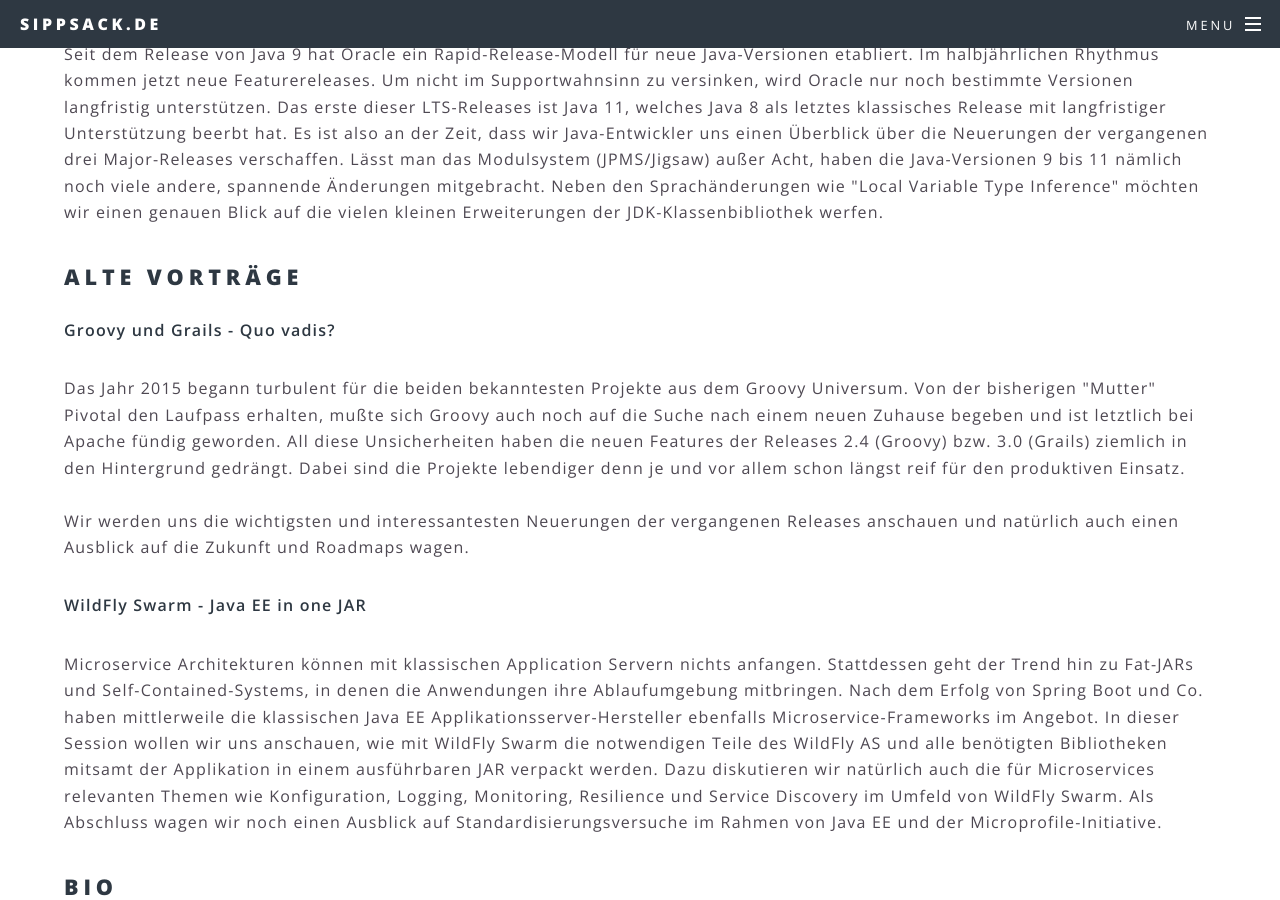
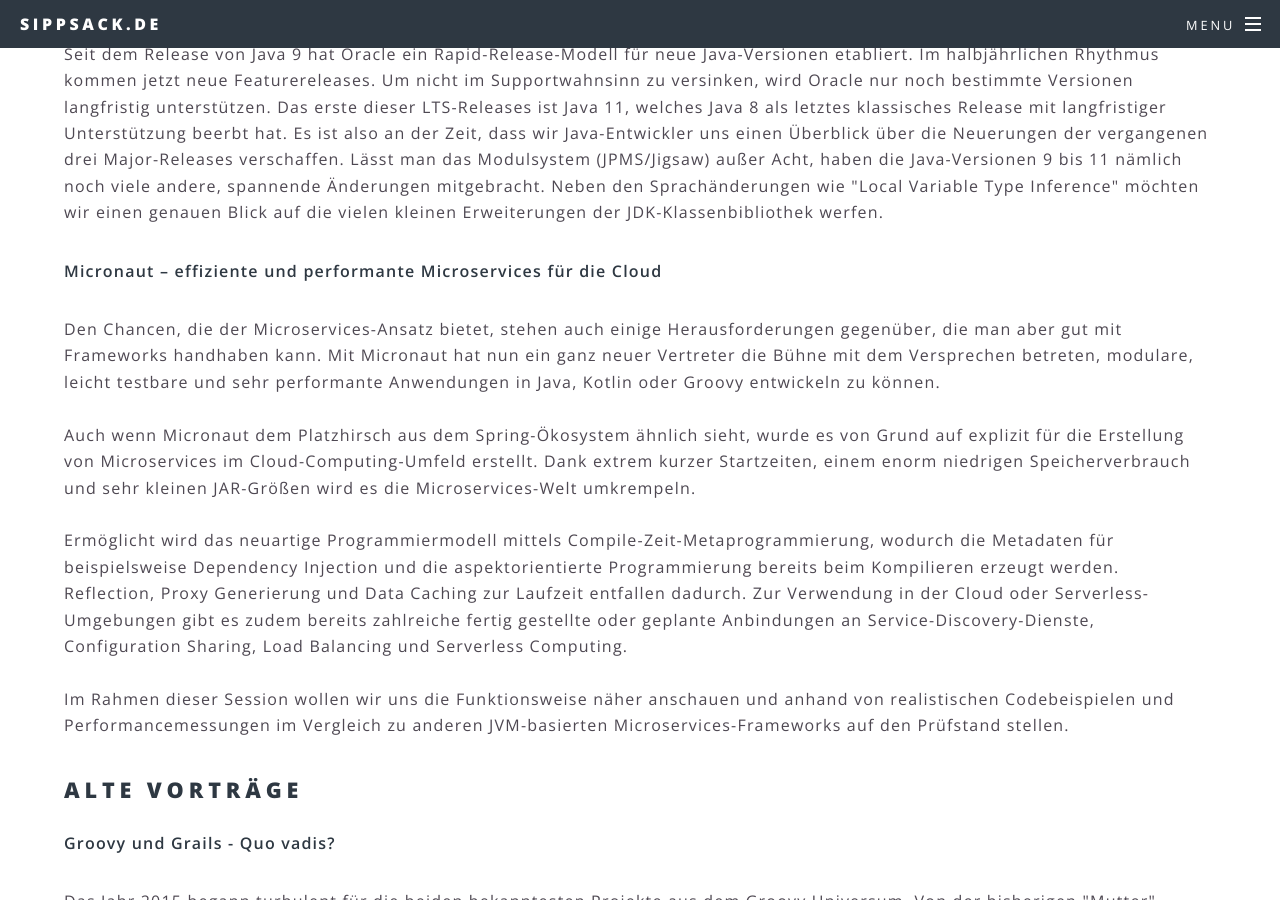
Before and after one commit to sippsack/sippsack.github.io, a Jekyll site: the page built from portfolio.md, in a window 1280 px wide and 900 px high, scrolled down 3831 px. Built offline with Jekyll 4.4.1, drawn with Linux system fonts in a browser that asks for light colours.

```diff
--- a/_data/portfolio.yaml
+++ b/_data/portfolio.yaml
@@ -91,6 +91,14 @@ talks:
       Anhand eines Real-World-Szenarios machen wir uns mit den fehlenden Puzzlestücken der funktionalen Programmierung vertraut. Dabei geht es um Value Types, Pattern Matching, praktische Anwendung von Monaden (Optional, Try, Either, Validierung), Bedarfsauswertung, partielle Funktionsaufrufe, Currying, Funktionskomposition, persistente Datenstrukturen, Seiteneffektfreiheit, referentielle Transparenz und einiges mehr. Wir diskutieren Lösungsansätze in Java und werfen vor allem einen Blick auf nützliche Bibliotheken wie Immutables und Vavr. Denn erst dadurch macht funktionale Programmierung auch in Java wirklich Spass.
     "Java 9 ist tot, lang lebe Java 11 (Co-Sprecher: Steffen Schäfer, Orientation in Objects GmbH)": |
       Seit dem Release von Java 9 hat Oracle ein Rapid-Release-Modell für neue Java-Versionen etabliert. Im halbjährlichen Rhythmus kommen jetzt neue Featurereleases. Um nicht im Supportwahnsinn zu versinken, wird Oracle nur noch bestimmte Versionen langfristig unterstützen. Das erste dieser LTS-Releases ist Java 11, welches Java 8 als letztes klassisches Release mit langfristiger Unterstützung beerbt hat. Es ist also an der Zeit, dass wir Java-Entwickler uns einen Überblick über die Neuerungen der vergangenen drei Major-Releases verschaffen. Lässt man das Modulsystem (JPMS/Jigsaw) außer Acht, haben die Java-Versionen 9 bis 11 nämlich noch viele andere, spannende Änderungen mitgebracht. Neben den Sprachänderungen wie "Local Variable Type Inference" möchten wir einen genauen Blick auf die vielen kleinen Erweiterungen der JDK-Klassenbibliothek werfen.
+    "Micronaut – effiziente und performante Microservices für die Cloud": |
+      Den Chancen, die der Microservices-Ansatz bietet, stehen auch einige Herausforderungen gegenüber, die man aber gut mit Frameworks handhaben kann. Mit Micronaut hat nun ein ganz neuer Vertreter die Bühne mit dem Versprechen betreten, modulare, leicht testbare und sehr performante Anwendungen in Java, Kotlin oder Groovy entwickeln zu können.
+      <br/><br/>
+      Auch wenn Micronaut dem Platzhirsch aus dem Spring-Ökosystem ähnlich sieht, wurde es von Grund auf explizit für die Erstellung von Microservices im Cloud-Computing-Umfeld erstellt. Dank extrem kurzer Startzeiten, einem enorm niedrigen Speicherverbrauch und sehr kleinen JAR-Größen wird es die Microservices-Welt umkrempeln.
+      <br/><br/>
+      Ermöglicht wird das neuartige Programmiermodell mittels Compile-Zeit-Metaprogrammierung, wodurch die Metadaten für beispielsweise Dependency Injection und die aspektorientierte Programmierung bereits beim Kompilieren erzeugt werden. Reflection, Proxy Generierung und Data Caching zur Laufzeit entfallen dadurch. Zur Verwendung in der Cloud oder Serverless-Umgebungen gibt es zudem bereits zahlreiche fertig gestellte oder geplante Anbindungen an Service-Discovery-Dienste, Configuration Sharing, Load Balancing und Serverless Computing.
+      <br/><br/>
+      Im Rahmen dieser Session wollen wir uns die Funktionsweise näher anschauen und anhand von realistischen Codebeispielen und Performancemessungen im Vergleich zu anderen JVM-basierten Microservices-Frameworks auf den Prüfstand stellen.
   old:
     "Groovy und Grails - Quo vadis?": |
       Das Jahr 2015 begann turbulent für die beiden bekanntesten Projekte aus dem Groovy Universum. Von der bisherigen "Mutter" Pivotal den Laufpass erhalten, mußte sich Groovy auch noch auf die Suche nach einem neuen Zuhause begeben und ist letztlich bei Apache fündig geworden. All diese Unsicherheiten haben die neuen Features der Releases 2.4 (Groovy) bzw. 3.0 (Grails) ziemlich in den Hintergrund gedrängt. Dabei sind die Projekte lebendiger denn je und vor allem schon längst reif für den produktiven Einsatz.
--- a/_data/talks.yaml
+++ b/_data/talks.yaml
@@ -103,6 +103,7 @@
       location: München
       link: https://jax.de/core-java-jvm-languages/java-9-ist-tot-lang-lebe-java-11/
       slides: https://www.oio.de/m/konf/oop2019/Java_9-11_OOP-2019.pdf
+      video: https://youtu.be/c4XF60dL9rA
   - Oktober:
     - conference: BaselOne 2018
       title: "Softwarearchitektur kontinuierlich und effizient dokumentieren"
```
